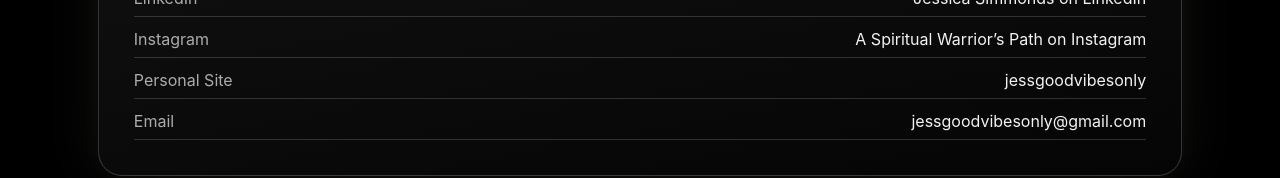
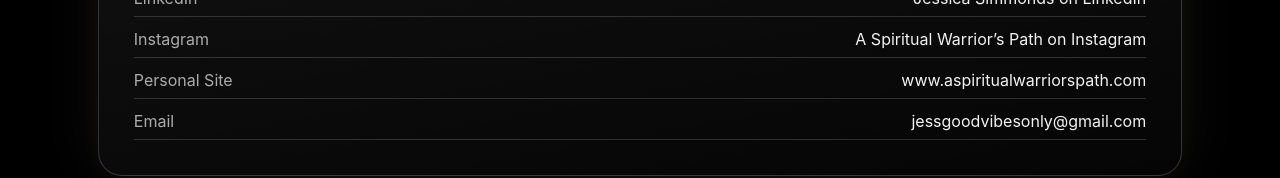
Before and after one commit to jessgoodvibesonly/TheNewSimulationMinistry, a Next.js app: page / in a window 1280 px wide. Shown: the part 3584-3762 px from the top of the page. Built offline with nearby package versions, Linux system fonts and the light colour scheme.

Commit message:
Update EARTH SCHOOL and Personal Site links

```diff
--- a/app/page.tsx
+++ b/app/page.tsx
@@ -38,7 +38,7 @@ const connectedProjects = [
 const socialContacts = [
   { label: "LinkedIn", text: "Jessica Simmonds on LinkedIn", href: "https://www.linkedin.com/in/jessica-simmonds-aspire4/" },
   { label: "Instagram", text: "A Spiritual Warrior’s Path on Instagram", href: "https://www.instagram.com/aspiritualwarriorspath" },
-  { label: "Personal Site", text: "jessgoodvibesonly", href: "https://jessgoodvibesonly.vercel.app" },
+  { label: "Personal Site", text: "www.aspiritualwarriorspath.com", href: "https://www.aspiritualwarriorspath.com" },
   { label: "Email", text: "jessgoodvibesonly@gmail.com", href: "mailto:jessgoodvibesonly@gmail.com" }
 ];
 
@@ -105,7 +105,7 @@ export default function HomePage() {
           EARTH SCHOOL is part of the larger ministry vision—an expanding body of teachings, stories, and practices
           centered on the temporary human experience as a profound path of awareness.
         </p>
-        <a href="https://jessgoodvibesonly.vercel.app" className="inline-link" {...externalLinkProps}>Visit EARTH SCHOOL</a>
+        <a href="https://earth-school-five.vercel.app" className="inline-link" {...externalLinkProps}>Visit EARTH SCHOOL</a>
       </section>
 
       <section className="section content">
```
